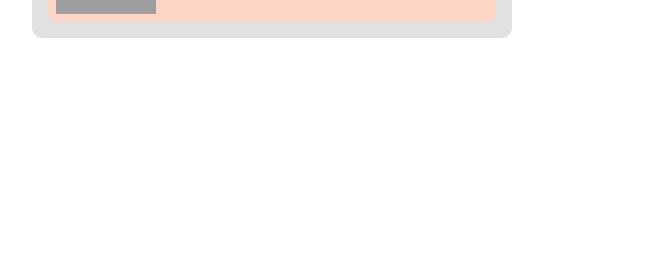
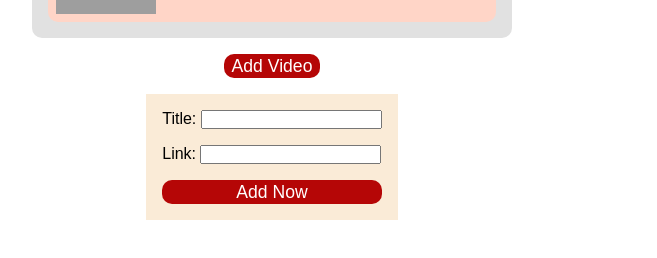
Before and after one commit to nikeshad254/yt-timestamp-react-mini-proj, a React (Create React App) app: page / in a window 1280 px wide. Shown: the part 276-534 px from the top of the page, without its empty margins (48-705 px from the left). Built offline with nearby package versions, Linux system fonts and the light colour scheme; grey boxes are pictures that could not be loaded; the HTML template or start-up script is replaced by a standard one.

Commit message:
add form ui made

```diff
--- a/src/App.js
+++ b/src/App.js
@@ -1,3 +1,5 @@
+import AddVideo from "./components/AddVideo";
+import Button from "./components/Button";
 import VideoLists from "./components/VideoLists";
 
 function App() {
@@ -6,6 +8,10 @@ function App() {
       <div className="lists-add">
         <h3>Video Time Stamp</h3>
         <VideoLists />
+
+        <Button>Add Video</Button>
+
+        <AddVideo />
       </div>
 
       <div className="stampper">hello</div>
--- /dev/null
+++ b/src/components/AddVideo.jsx
@@ -0,0 +1,22 @@
+import React from "react";
+import Button from "./Button";
+
+const AddVideo = () => {
+  return (
+    <form className="add-video-form">
+      <div className="inp-lbl">
+        <label htmlFor="title">Title: </label>
+        <input type="text" name="title" />
+      </div>
+
+      <div className="inp-lbl">
+        <label htmlFor="link">Link: </label>
+        <input type="text" name="link" />
+      </div>
+
+      <Button>Add Now</Button>
+    </form>
+  );
+};
+
+export default AddVideo;
--- /dev/null
+++ b/src/components/Button.jsx
@@ -0,0 +1,9 @@
+import React from 'react'
+
+const Button = ({children}) => {
+  return (
+    <button className="btn">{children}</button>
+  )
+}
+
+export default Button
--- a/src/components/VideoListItem.jsx
+++ b/src/components/VideoListItem.jsx
@@ -1,4 +1,5 @@
 import React from "react";
+import Button from "./Button";
 
 const VideoListItem = ({video}) => {
   return (
@@ -8,7 +9,7 @@ const VideoListItem = ({video}) => {
         <span className="title">{video.title}</span>
         <span className="time">{video.time_stamp}</span>
       </div>
-      <button className="btn">Select</button>
+      <Button>Select</Button>
     </li>
   );
 };
--- a/src/index.css
+++ b/src/index.css
@@ -22,6 +22,7 @@
   display: flex;
   flex-direction: column;
   gap: 0.5rem;
+  margin-bottom: 1rem;
 }
 .video-list-item{
   display: flex;
@@ -55,4 +56,17 @@
   border: none;
   border-radius: 10px;
   font-size: 1.1rem;
+  cursor: pointer;
 }
+.btn:hover{
+  background-color: rgb(154, 4, 4);
+}
+
+.add-video-form{
+  display: flex;
+  flex-direction: column;
+  gap: 1rem;
+  margin-top: 1rem;
+  background-color: antiquewhite;
+  padding: 1rem;
+}
```
